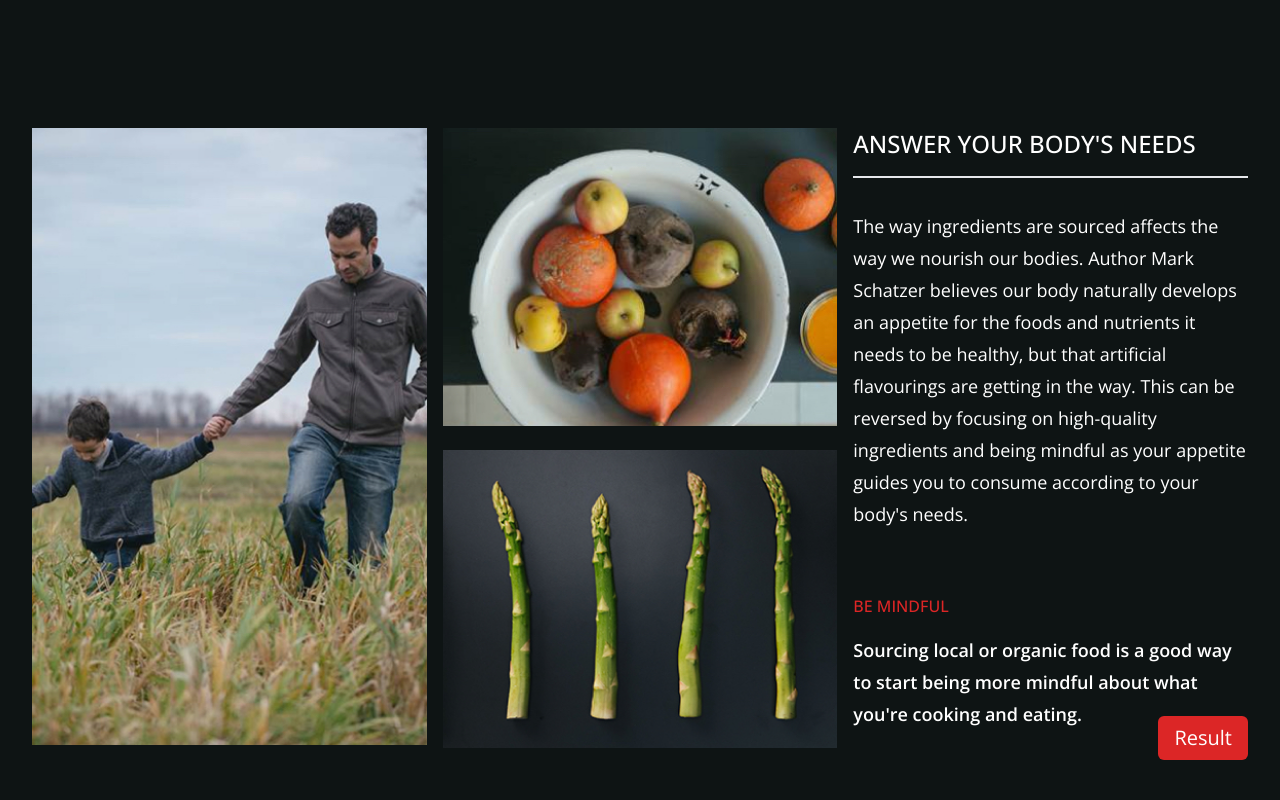
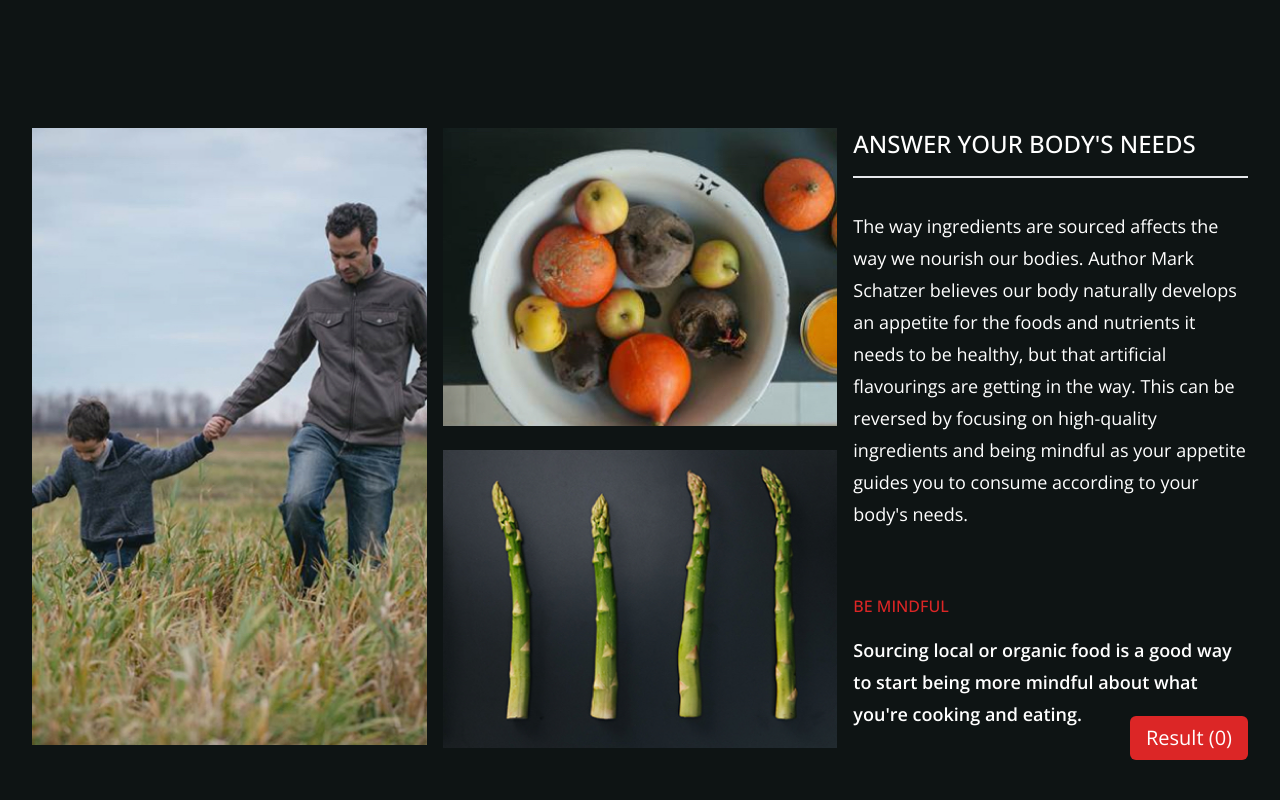
Before and after one commit to jjdechavez/orchard_fe_test, a React (Vite) app: page / in a window 1280 px wide. Shown: the top 800 px of the page. Built offline with nearby package versions, Linux system fonts and the light colour scheme.

Commit message:
Display total count of clicks

```diff
--- a/src/App.tsx
+++ b/src/App.tsx
@@ -26,12 +26,15 @@ function App() {
     });
   };
 
+  const totalCount = Object.values(result).reduce((total, result) => total + result, 0);
+
   return (
     <div className='bg-brand'>
       <main className='mx-auto grid max-w-2xl grid-cols-1 items-center gap-x-8 gap-y-44 px-4 py-24 sm:px-6 sm:py-32 lg:max-w-7xl lg:px-8'>
         <Hero />
         <Blogs onRecordClick={recordClick} />
         <SlideOver open={open} onOpen={setOpen}>
+          <h3 className='text-white font-medium mb-3'>Total Count: {totalCount}</h3>
           <pre className='text-white inline-block'>
             {JSON.stringify(result, undefined, 2)}
           </pre>
@@ -41,7 +44,7 @@ function App() {
           className='fixed z-90 bottom-10 right-8 bg-red-600 px-4 py-2 rounded-md flex justify-center items-center text-white text-xl hover:bg-red-700'
           onClick={() => setOpen((prev) => !prev)}
         >
-          Result
+          Result ({String(totalCount)})
         </button>
       </main>
     </div>
```
